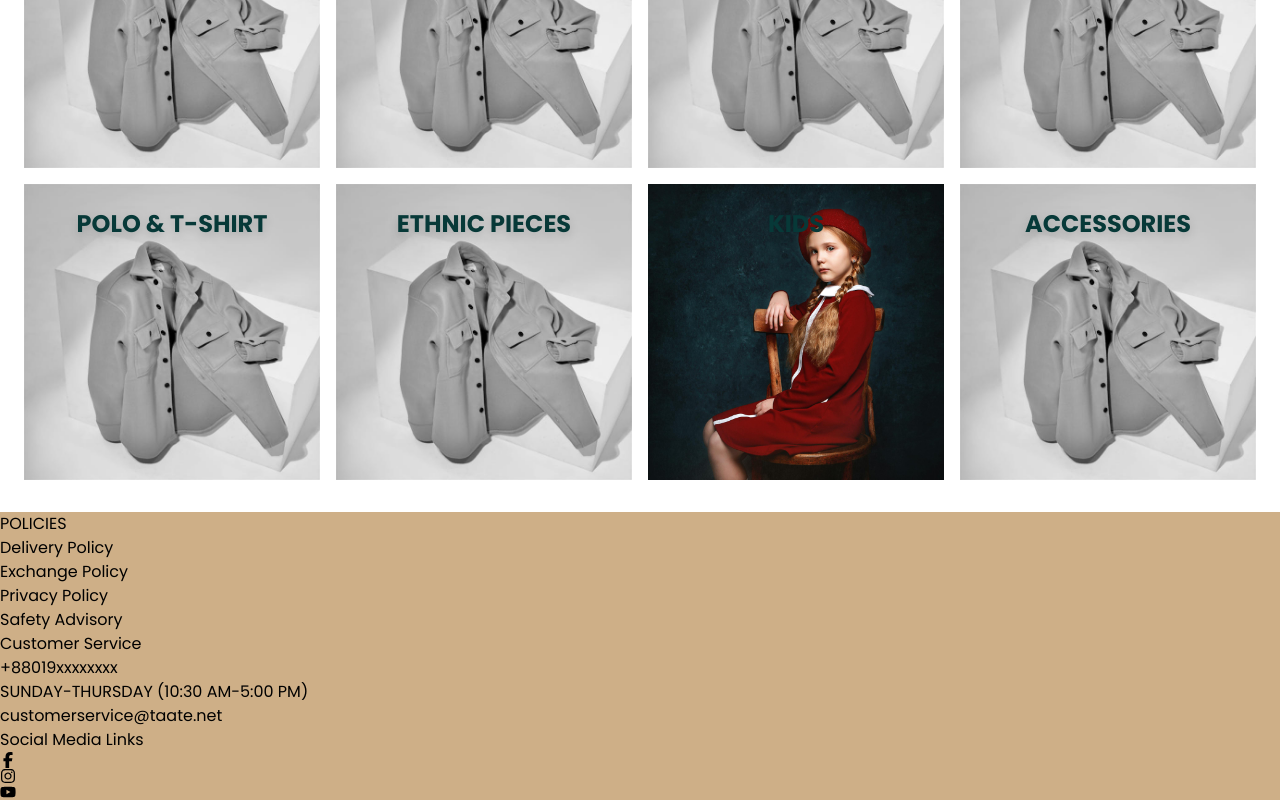
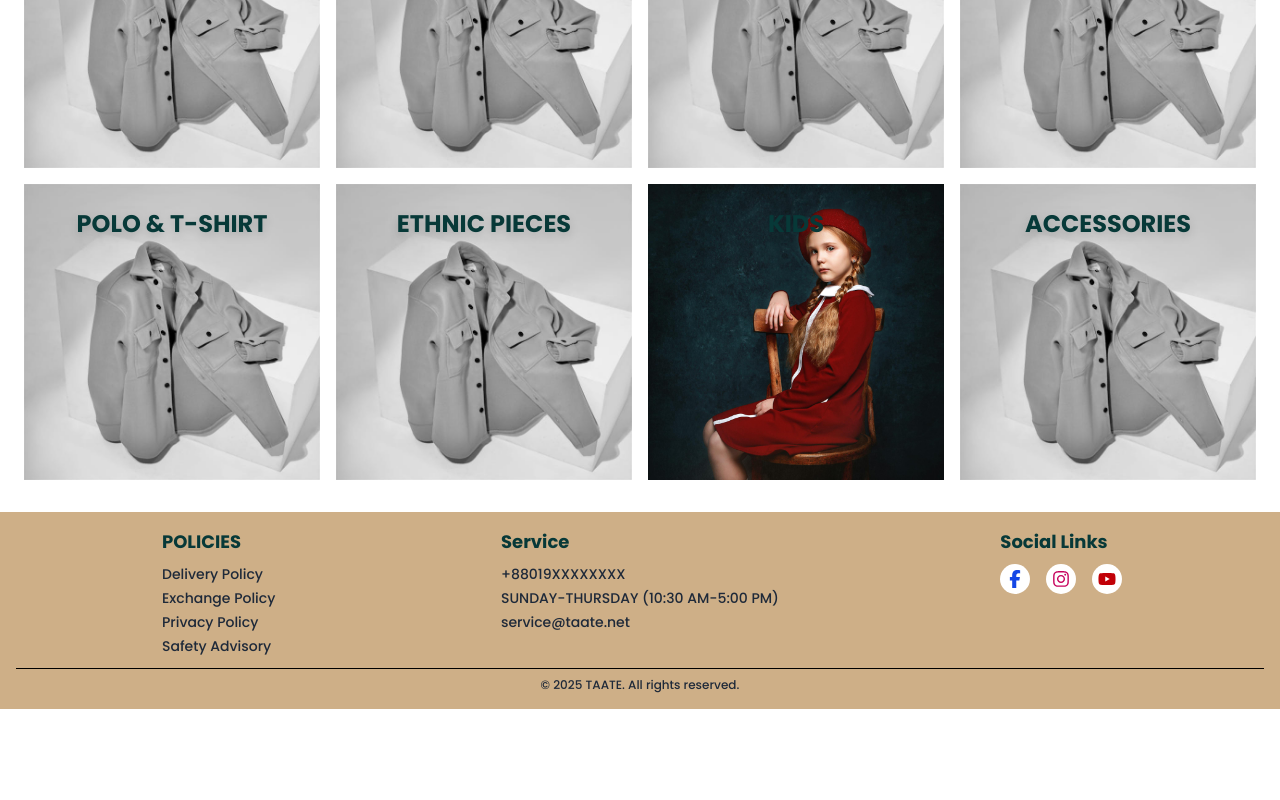
Before and after one commit to RashedujjamanNoor/taate-client, a React (Vite) app: page / in a window 1280 px wide. Shown: the part 1259-2059 px from the top of the page. After the commit the page ends 1968 px from the top, so only its background shows below. Built offline with nearby package versions, Linux system fonts and the light colour scheme.

Commit message:
create footer responsive for all devices

```diff
--- a/src/components/Footer.jsx
+++ b/src/components/Footer.jsx
@@ -5,11 +5,11 @@ import { FaFacebookF } from "react-icons/fa6";
 
 const Footer = () => {
   return (
-    <div className="bg-secondary mt-8 ">
-      <div>
+    <div className="bg-secondary mt-8 pt-4 px-4 pb-4">
+      <div className="grid grid-cols-2 md:grid-cols-3  justify-items-center content-center gap-4 ">
         <div>
-          <h2>POLICIES</h2>
-          <div>
+          <h2 className="font-bold text-primary mb-2 text-lg">POLICIES</h2>
+          <div className="text-sm font-medium text-gray-800 space-y-1">
             <p>Delivery Policy</p>
             <p>Exchange Policy</p>
             <p>Privacy Policy</p>
@@ -17,27 +17,31 @@ const Footer = () => {
           </div>
         </div>
         <div>
-          <h2>Customer Service</h2>
-          <div>
-            <p>+88019xxxxxxxx</p>
+          <h2 className="font-bold text-primary mb-2 text-lg">Service</h2>
+          <div className="text-sm font-medium text-gray-800 space-y-1">
+            <p>+88019XXXXXXXX</p>
             <p>SUNDAY-THURSDAY (10:30 AM-5:00 PM)</p>
-            <p>customerservice@taate.net</p>
+            <p>service@taate.net</p>
           </div>
         </div>
         <div>
-          <h2>Social Media Links</h2>
-          <div>
-            <p>
-              <FaFacebookF />
+          <h2 className="font-bold text-primary mb-2 text-lg ">Social Links</h2>
+          <div className="flex justify-center items-center gap-4">
+            <p className="bg-white rounded-full">
+              <FaFacebookF className="m-1.5 text-blue-700 text-lg" />
             </p>
-            <p>
-              <FaInstagram />
+            <p className="bg-white rounded-full">
+              <FaInstagram className="m-1.5 text-pink-700 text-lg" />
             </p>
-            <p>
-              <FaYoutube />
+            <p className="bg-white rounded-full">
+              <FaYoutube className="m-1.5 text-red-700 text-lg" />
             </p>
           </div>
         </div>
+      </div>
+      <hr className="mt-3" />
+      <div className="text-center text-xs mt-2 font-medium text-gray-800">
+        <p>&copy; 2025 TAATE. All rights reserved.</p>
       </div>
     </div>
   );
```
